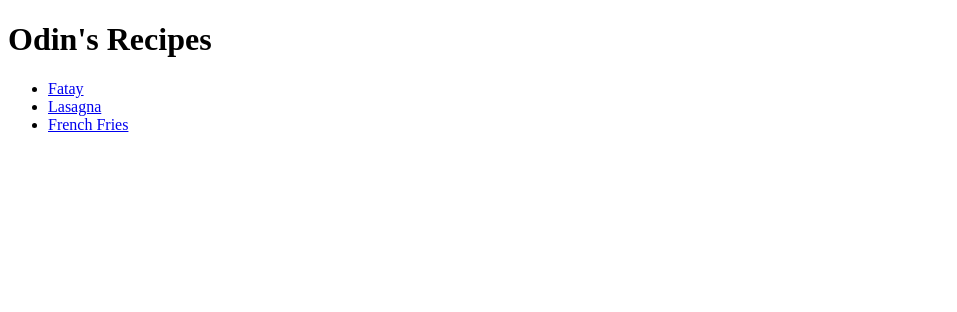
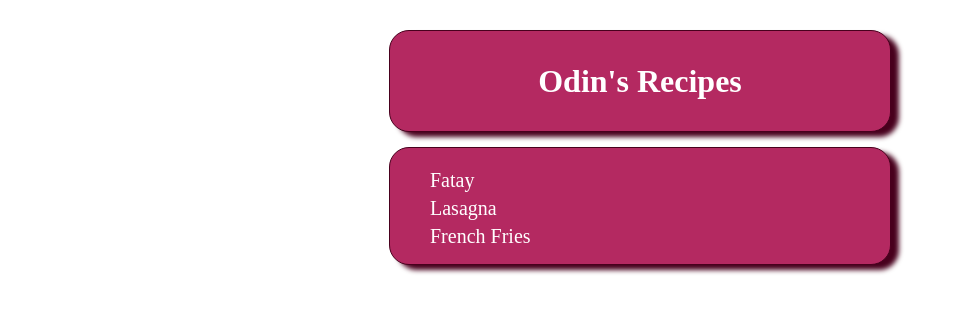
Before and after one commit to Federico-Pedro/odin-recipes, a plain HTML site: page index.html in a window 1280 px wide. Shown: the whole page, without its empty margins (0-957 px from the left). Drawn offline with Linux system fonts and the light colour scheme; the site is published under a folder, as on GitHub Pages, so addresses that start at the root find nothing.

Commit message:
Fix bug in  stylesheet path

```diff
--- a/index.html
+++ b/index.html
@@ -4,7 +4,7 @@
     <meta charset="UTF-8">
     <meta name="viewport" content="width=device-width, initial-scale=1.0">
     <title>Document</title>
-    <link type="text/css" rel="stylesheet" href="/style.css"/>
+    <link type="text/css" rel="stylesheet" href="style.css"/>
 </head>
 <body>
     <div class="parent">
```
